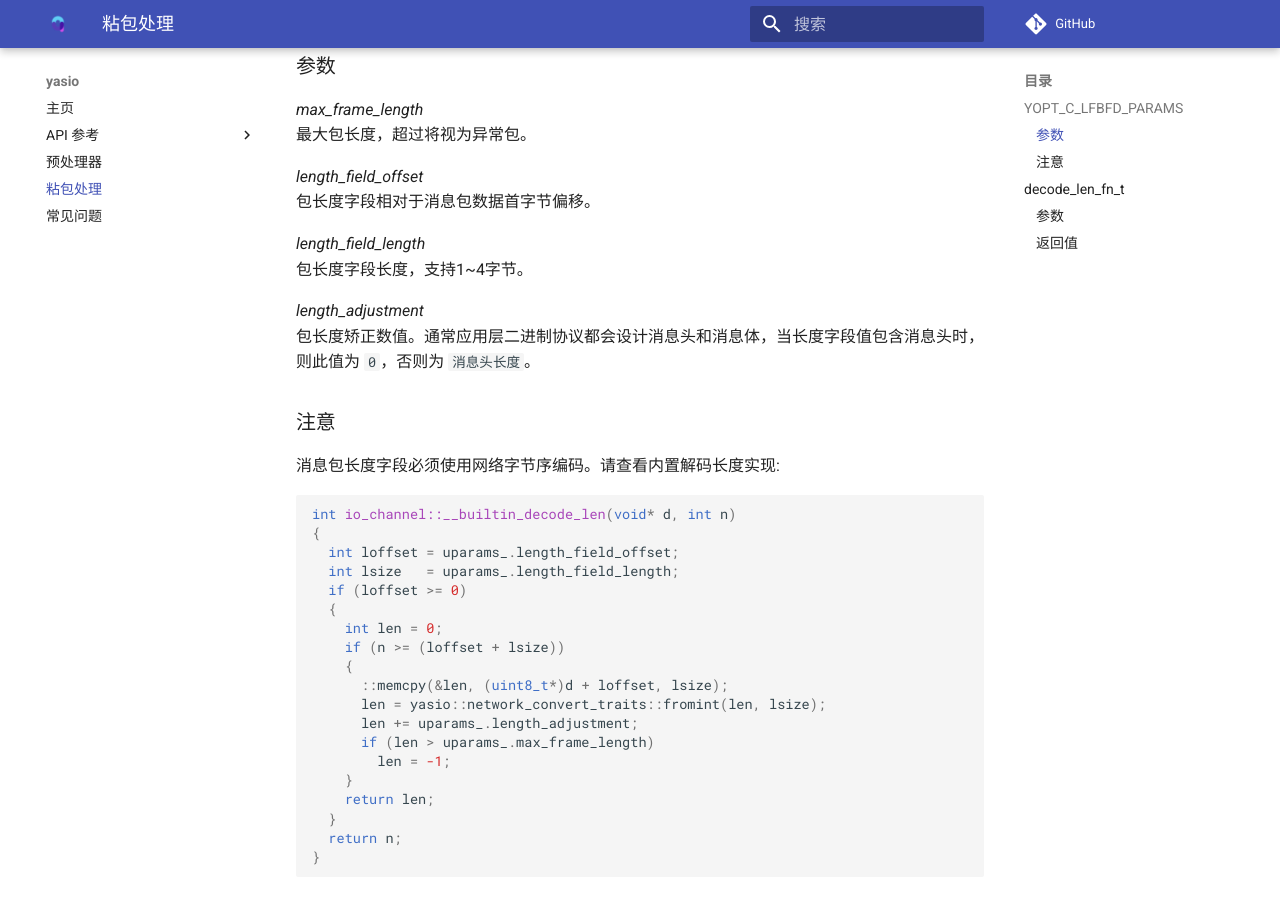
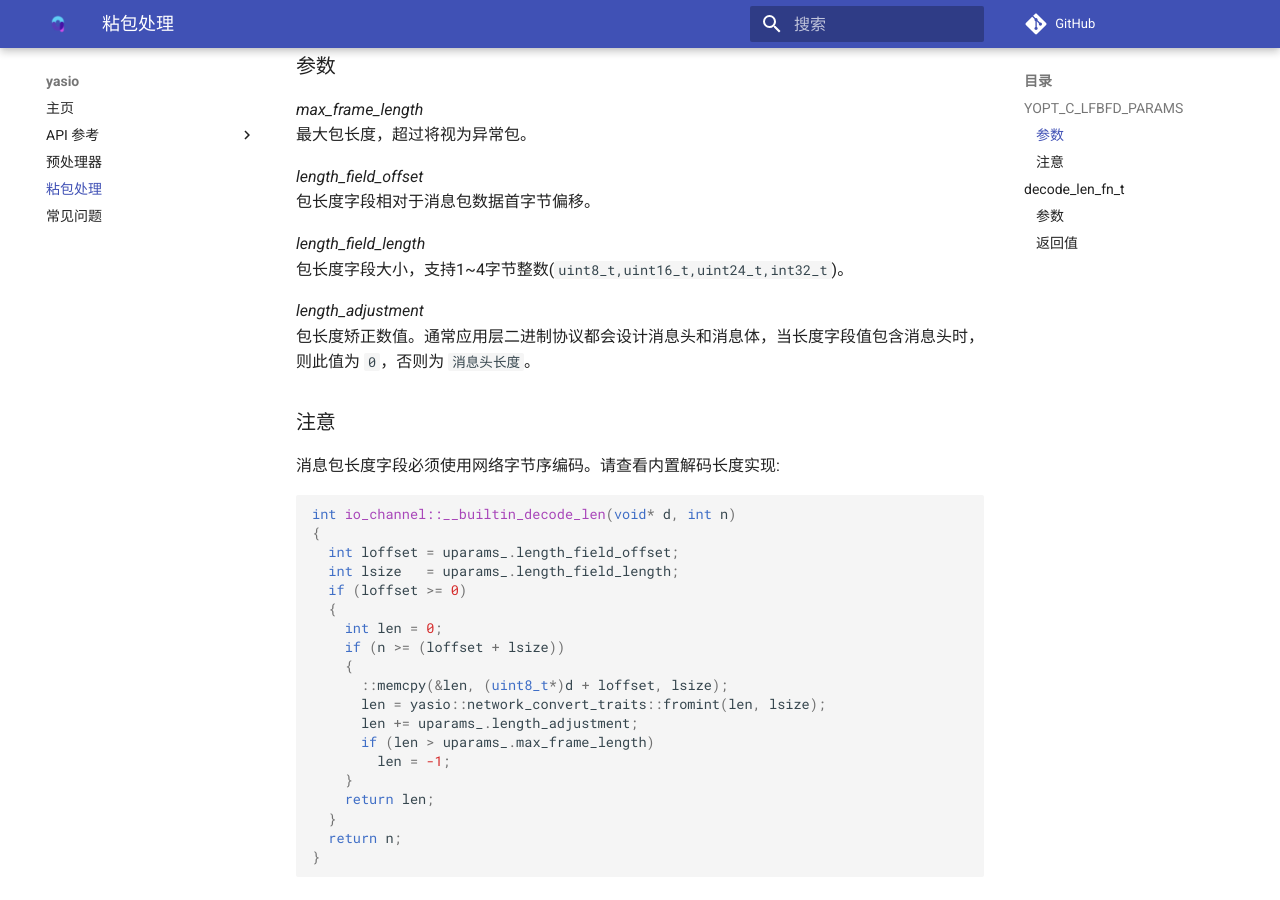
Before and after one commit to yasio/docs-936, an MkDocs documentation site: the page built from docs/sticky.md, in a window 1280 px wide and 900 px high, scrolled down 404 px. Built offline with MkDocs 1.6.1 and Material for MkDocs 9.7.7, drawn with Linux system fonts in a browser that asks for light colours; comment, search, counter and statistics services are not loaded.

Commit message:
Update docs

```diff
--- a/docs/sticky.md
+++ b/docs/sticky.md
@@ -18,7 +18,7 @@ yasio的粘包处理已经不仅仅针对TCP，对于UDP传输协议，如果发
 包长度字段相对于消息包数据首字节偏移。
 
 *length_field_length*<br/>
-包长度字段长度，支持1~4字节。
+包长度字段大小，支持1~4字节整数(`uint8_t,uint16_t,uint24_t,int32_t`)。
 
 *length_adjustment*<br/>
 包长度矫正数值。通常应用层二进制协议都会设计消息头和消息体，当长度字段值包含消息头时，则此值为 `0`，否则为 `消息头长度`。
```
